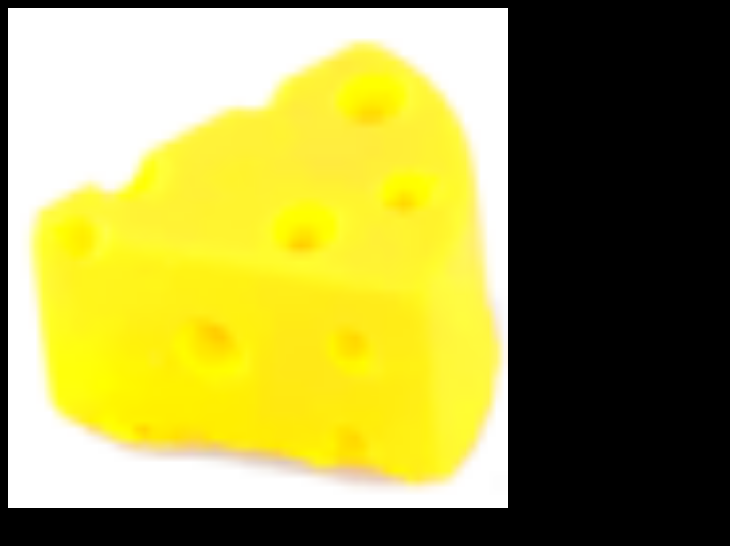
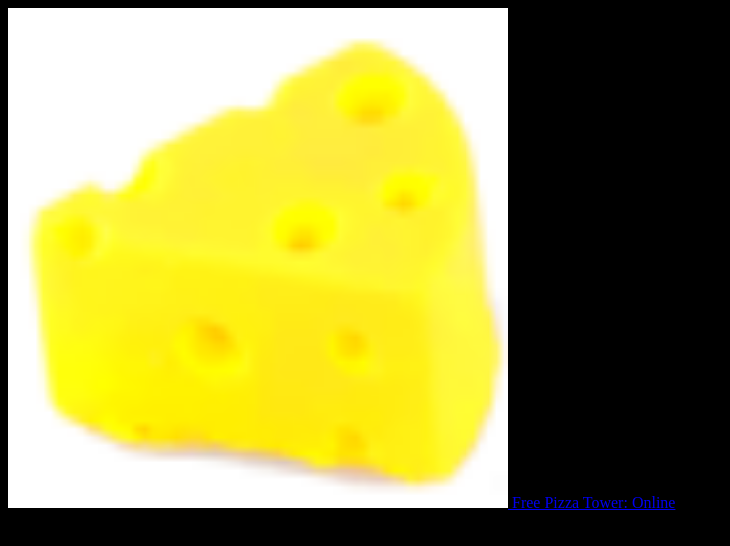
Before and after one commit to femloy/femloy.github.io, a plain HTML site: page index.html in a window 1280 px wide. Shown: the whole page, without its empty margins (0-730 px from the left). Drawn offline with Linux system fonts and the light colour scheme.

Commit message:
free pto (real)

```diff
--- a/index.html
+++ b/index.html
@@ -29,5 +29,6 @@
 
 </script>
 </a>
+  <a href="https://play.cheesedup.lol">Free Pizza Tower: Online</a>
 </body>
 </html>
```
